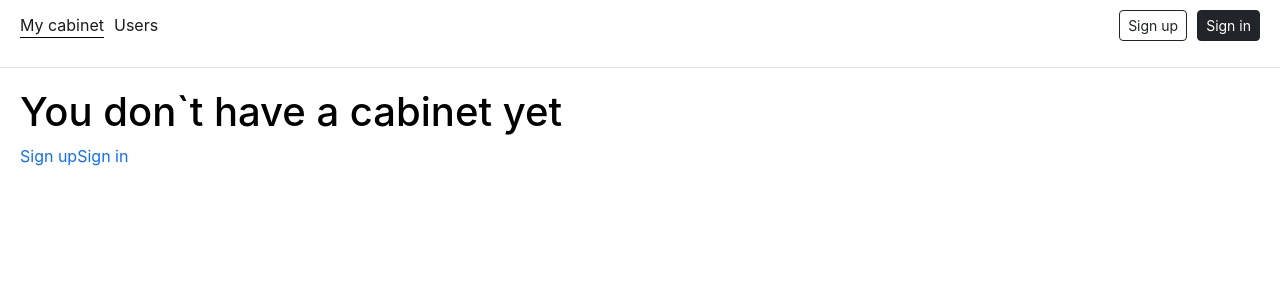
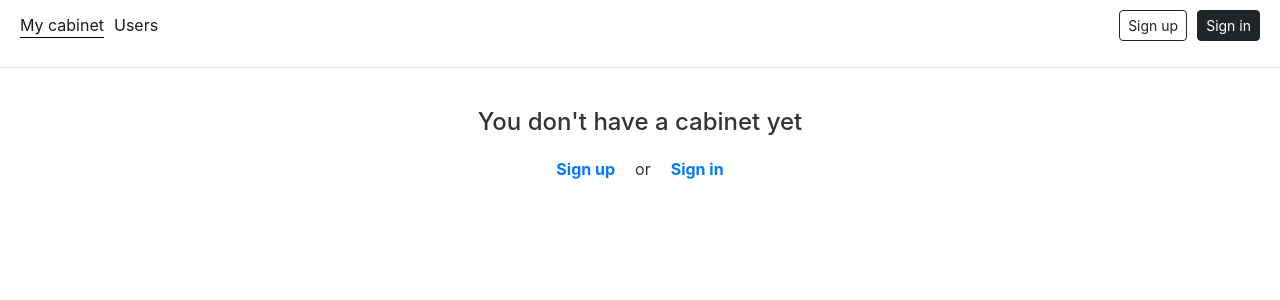
Before and after one commit to bojkovladislav/authentication-app, a React (Vite) app: page / in a window 1280 px wide. Shown: the top 300 px of the page. Built offline with nearby package versions, Linux system fonts and the light colour scheme.

Commit message:
docs: updated readme file

```diff
--- /dev/null
+++ b/src/pages/HomePage/HomePage.module.css
@@ -0,0 +1,54 @@
+.container {
+  max-width: 600px;
+  margin: 0 auto;
+  padding: 20px;
+  text-align: center;
+}
+
+.notLoggedIn {
+  color: #333;
+}
+
+.notLoggedIn h1 {
+  font-size: 24px;
+  margin-bottom: 20px;
+}
+
+.authLinks {
+  display: flex;
+  justify-content: center;
+  gap: 10px;
+}
+
+.link {
+  text-decoration: none;
+  color: #007bff;
+  font-weight: bold;
+}
+
+.separator {
+  margin: 0 10px;
+}
+
+.loggedIn {
+  color: #333;
+}
+
+.loggedIn h1 {
+  font-size: 24px;
+  margin-bottom: 10px;
+}
+
+.userInfo {
+  text-align: left;
+}
+
+.userInfo h3 {
+  font-size: 18px;
+  margin-bottom: 10px;
+}
+
+.userInfo p {
+  font-size: 16px;
+  margin-bottom: 5px;
+}
--- a/src/pages/HomePage/HomePage.tsx
+++ b/src/pages/HomePage/HomePage.tsx
@@ -1,29 +1,35 @@
 import { FC } from 'react';
 import { NormalizedUser } from '../../utils/Types';
 import { Link } from 'react-router-dom';
+import styles from './HomePage.module.css'; // Import your CSS module for styling
 
 interface Props {
   authorizedUserData: NormalizedUser;
 }
 
-export const HomePage: FC<Props> = ({
-  authorizedUserData,
-}) => {
-
+export const HomePage: FC<Props> = ({ authorizedUserData }) => {
   return (
-    <div>
+    <div className={styles.container}>
       {Object.values(authorizedUserData).every((v) => v === null) ? (
-        <div>
-          <h1>You don`t have a cabinet yet</h1>
-          <Link to={'/sign-up'}>Sign up</Link>
-          <Link to={'/sign-in'}>Sign in</Link>
+        <div className={styles.notLoggedIn}>
+          <h1>You don't have a cabinet yet</h1>
+          <div className={styles.authLinks}>
+            <Link to={'/sign-up'} className={styles.link}>
+              Sign up
+            </Link>
+            <span className={styles.separator}>or</span>
+            <Link to={'/sign-in'} className={styles.link}>
+              Sign in
+            </Link>
+          </div>
         </div>
       ) : (
-        <div>
-          <h1>{`Welcome ${authorizedUserData.name}!`}</h1>
-
-          <h3>Here's your info: </h3>
-          <p>{`Email: ${authorizedUserData.email}`}</p>
+        <div className={styles.loggedIn}>
+          <h1>{`Welcome, ${authorizedUserData.name}!`}</h1>
+          <div className={styles.userInfo}>
+            <h3>Your Info:</h3>
+            <p>{`Email: ${authorizedUserData.email}`}</p>
+          </div>
         </div>
       )}
     </div>
```
Also changed, not shown: public/registration-page.png (added), 1 other file (tests, documents, lock files or other folders).
